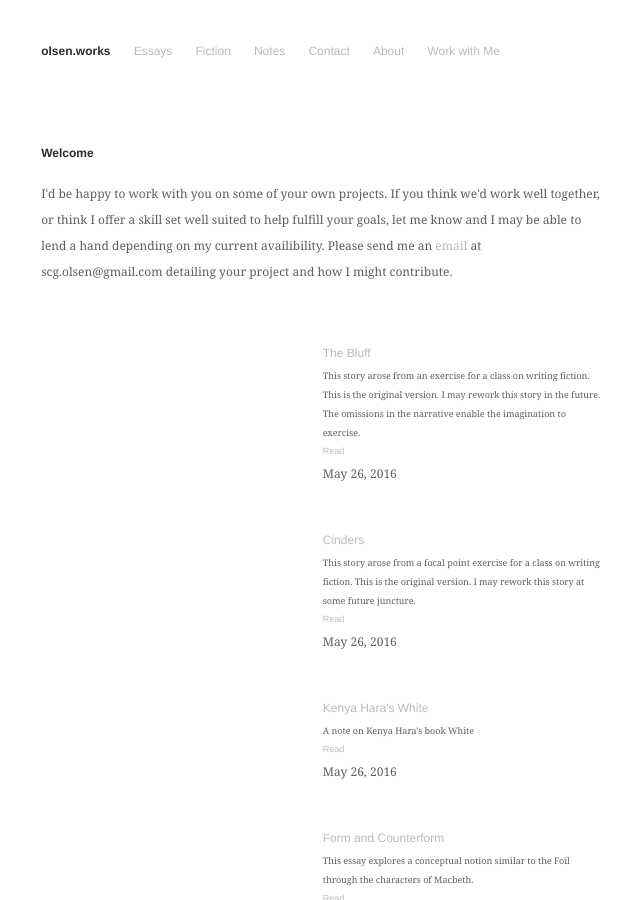
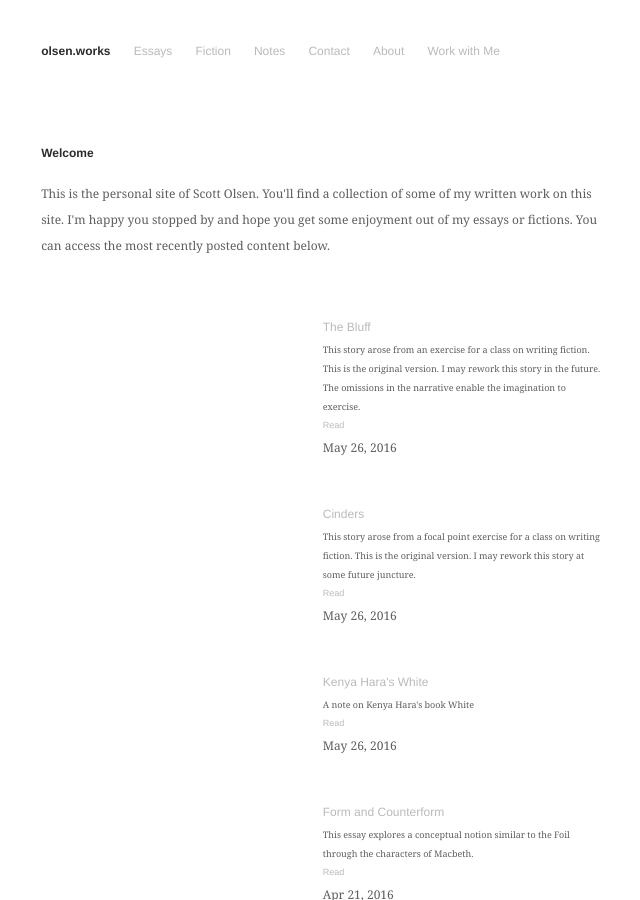
Before and after one commit to fakeolsen/scolsen.github.io, a Jekyll site: the page built from index.html, in a window 1280 px wide and 900 px high. Shown: the whole window, without its empty margins (138-778 px from the left). Built offline with Jekyll 4.4.1, drawn with Linux system fonts in a browser that asks for light colours; some web fonts are replaced.

Commit message:
changed welcome message

```diff
--- a/index.html
+++ b/index.html
@@ -14,7 +14,7 @@
 	</div>-->
 	<div class="wrapper">
 		<h1 class="page-title">Welcome</h1>
-  	<p class="page-description">I'd be happy to work with you on some of your own projects. If you think we'd work well together, or think I offer a skill set well suited to help fulfill your goals, let me know and I may be able to lend a hand depending on my current availibility. Please send me an <a href="mailto:scg.olsen@gmail.com?Subject=Let's%20Work%20Together.">email</a> at scg.olsen@gmail.com detailing your project and how I might contribute.</p>
+  	<p class="page-description">This is the personal site of Scott Olsen. You'll find a collection of some of my written work on this site. I'm happy you stopped by and hope you get some enjoyment out of my essays or fictions. You can access the most recently posted content below.</p>
 		<ul class="post-list">
 		{% for post in site.posts %}
 		{% if post.render contains 'normal'  %}
```
Also changed, not shown: 1 other file.
